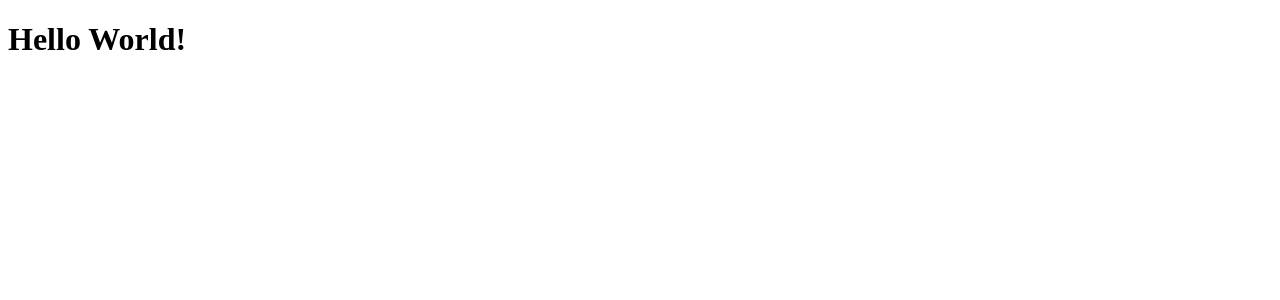
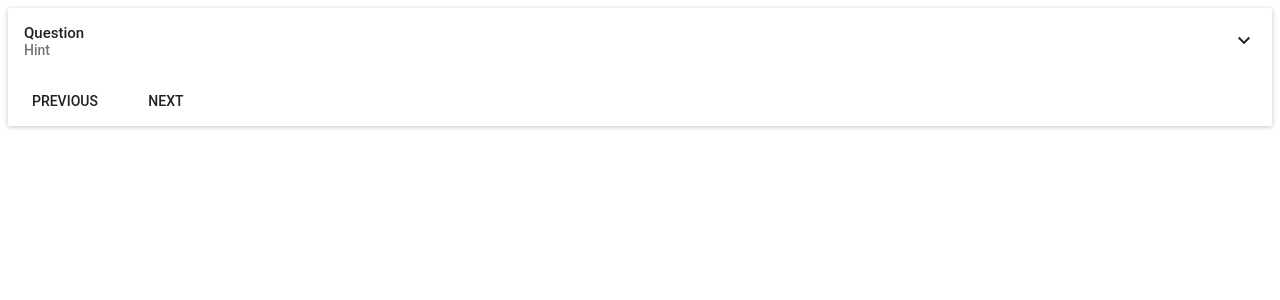
Before and after one commit to davidinoa/mvp, a React app: page / in a window 1280 px wide. Shown: the top 300 px of the page. Built offline with nearby package versions, Linux system fonts and the light colour scheme; the HTML template or start-up script is replaced by a standard one.

Commit message:
Add Flashcard component

```diff
--- /dev/null
+++ b/client/src/components/Flashcard.jsx
@@ -0,0 +1,23 @@
+import React from 'react';
+import {Card, CardActions, CardHeader, CardText} from 'material-ui/Card';
+import FlatButton from 'material-ui/FlatButton';
+
+const Flashcard = () => (
+  <Card>
+    <CardHeader
+      title="Question"
+      subtitle="Hint"
+      actAsExpander={true}
+      showExpandableButton={true}
+    />
+    <CardText expandable={true}>
+      Answer
+    </CardText>
+    <CardActions disable='true'>
+      <FlatButton label="Previous"/>
+      <FlatButton label="Next"/>
+    </CardActions>
+  </Card>
+);
+
+export default Flashcard;
--- a/client/src/index.jsx
+++ b/client/src/index.jsx
@@ -1,10 +1,17 @@
 import React from 'react';
 import ReactDOM from 'react-dom';
+import { Grid, Col } from 'react-bootstrap';
+import MuiThemeProvider from 'material-ui/styles/MuiThemeProvider';
+import Flashcard from './components/Flashcard.jsx';
 
 const App = () => (
-  <div>
-    <h1>Hello World!</h1>
-  </div>
+  <Grid>
+    <Col xs={6} xsOffset={3}>
+      <MuiThemeProvider>
+        <Flashcard />
+      </MuiThemeProvider>
+    </Col>
+  </Grid>
 );
 
 ReactDOM.render(<App />, document.getElementById('app'));
```
